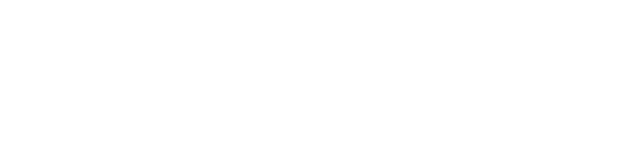
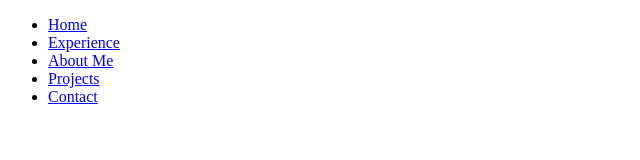
Before and after one commit to oscarhcl/cse134-hw3, a plain HTML site: page index.html in a window 1280 px wide. Shown: the whole page, without its empty margins (0-640 px from the left). Drawn offline with Linux system fonts and the light colour scheme.

Commit message:
second commit

```diff
--- a/index.html
+++ b/index.html
@@ -5,6 +5,14 @@
     <title>Document</title>
 </head>
 <body>
-
+    <nav>
+        <ul>
+            <li><a href="#">Home</a></li>
+            <li><a href="#">Experience</a></li>
+            <li><a href="#">About Me</a></li>
+            <li><a href="#">Projects</a></li>
+            <li><a href="#">Contact</a></li>
+        </ul>
+    </nav>
 </body>
 </html>
```
